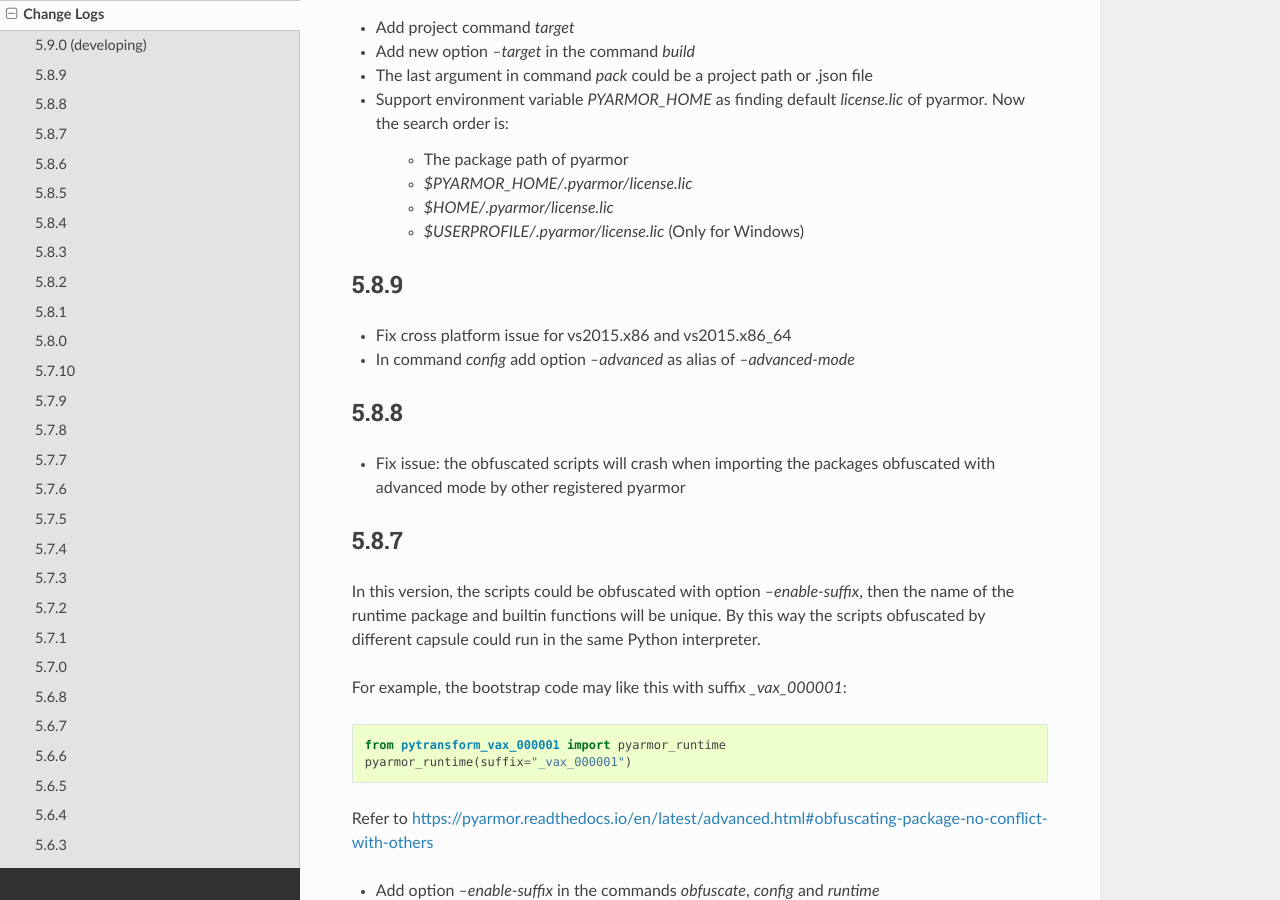
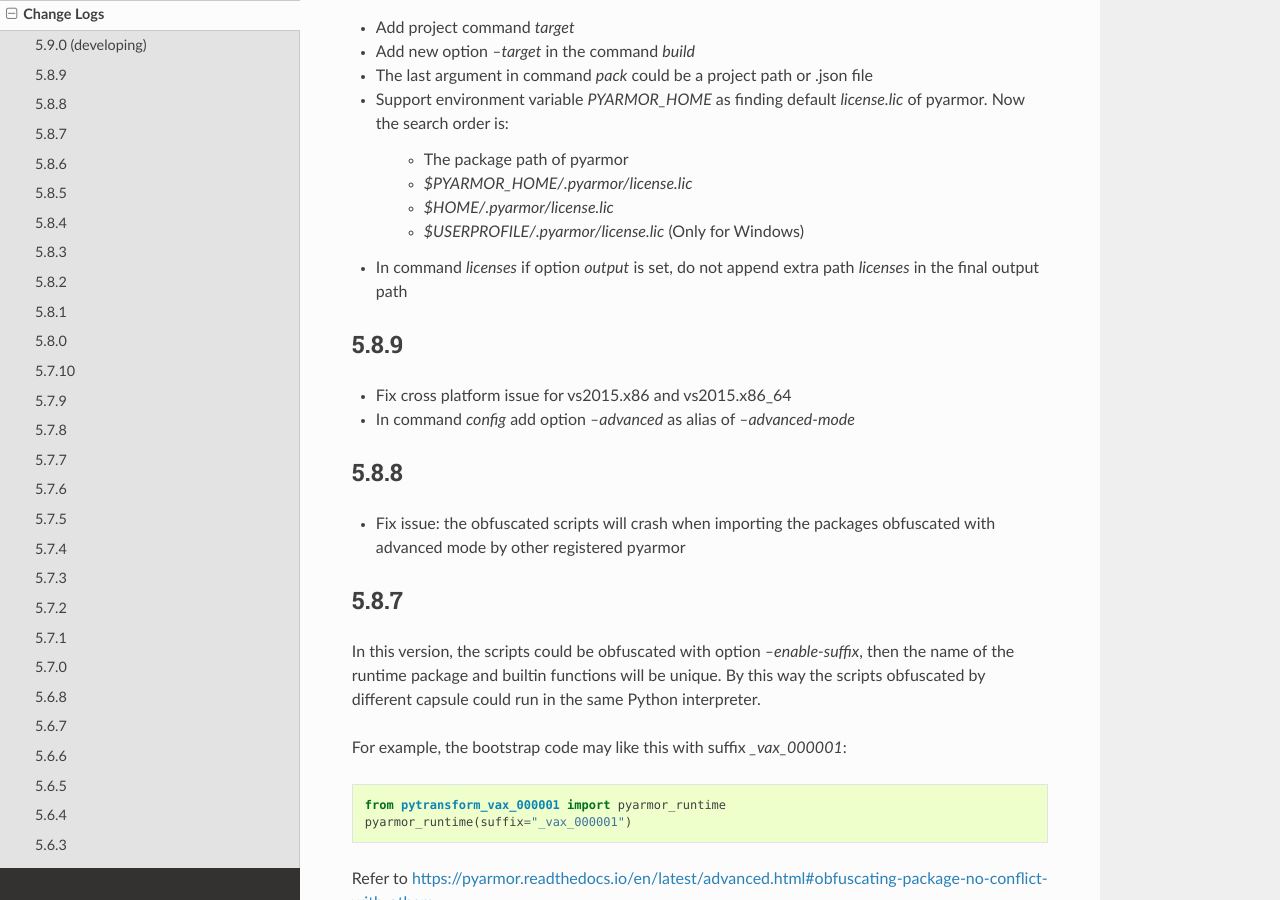
Before and after one commit to dashingsoft/pyarmor, a Sphinx documentation site: the page built from docs/change-logs.rst, in a window 1280 px wide and 900 px high, scrolled down 344 px. Built offline with Sphinx 7.4.7 and the Read the Docs theme 2.0.0, drawn with Linux system fonts in a browser that asks for light colours.

Commit message:
Add change log

```diff
--- a/docs/change-logs.rst
+++ b/docs/change-logs.rst
@@ -20,6 +20,8 @@
     - `$PYARMOR_HOME/.pyarmor/license.lic`
     - `$HOME/.pyarmor/license.lic`
     - `$USERPROFILE/.pyarmor/license.lic` (Only for Windows)
+* In command `licenses` if option `output` is set, do not append extra path
+  `licenses` in the final output path
 
 5.8.9
 -----
```
